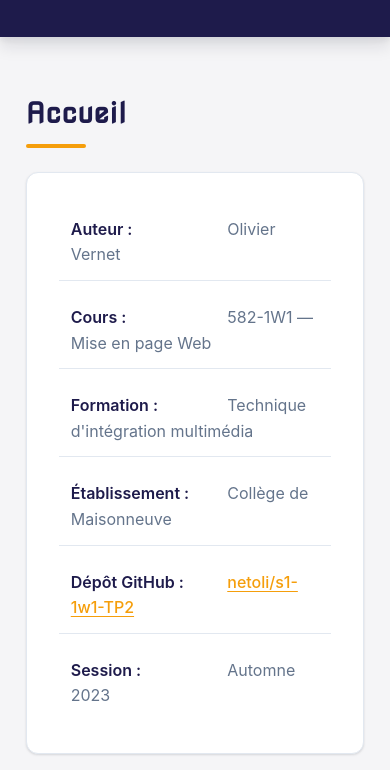
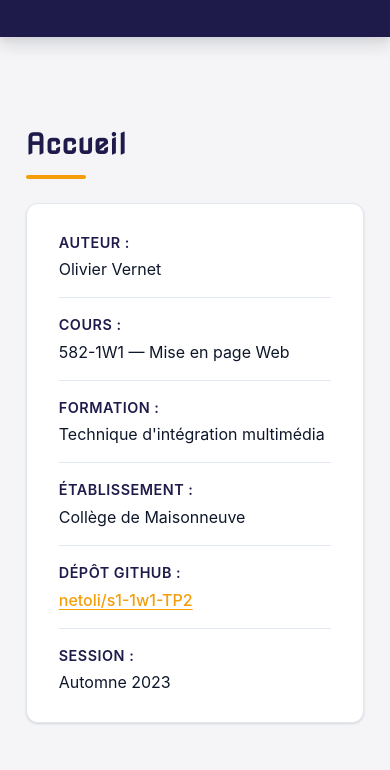
Before and after one commit to netoli/s1-1w1-TP2, a plain HTML site: page index.htm in a window 390 px wide. Shown: the part 74-844 px from the top of the page. Drawn offline with Linux system fonts and the light colour scheme.

Commit message:
fix(layout): inscription input dupliqué + accueil 1-colonne stable
Deux régressions visibles après merge de la PR #1.

1. Inscription : <input id="utilisateur"> en double (résidu de l'edit
   Vague B où j'ai inséré le label visually-hidden + le nouvel input
   sans supprimer l'original). Sur la grille 2 colonnes, ça produisait :
   ligne 5 = (utilisateur, utilisateur), ligne 6 = (mdp, submit)
   au lieu de (utilisateur, mdp) / (submit, reset).
   → Ligne 111 dupliquée supprimée.

2. Accueil : la liste passait en 2 colonnes sur tablette+ avec un
   <strong> en min-width: 140px. Dans des colonnes étroites, la valeur
   était poussée sous le label sur 2-3 lignes ("582-1W1 — Mise / en
   page Web", "Technique / d'intégration multimédia", etc.).
   → .liste-accueil : 1 colonne pleine largeur (max 760px).
   → Chaque <li> : grid 160px + 1fr, label uppercase letter-spaced,
     valeur en couleur primaire pleine.
   → Mobile < 560px : empile label/valeur (1 colonne).

```diff
--- a/css/style.css
+++ b/css/style.css
@@ -324,20 +324,25 @@ main > section h3 {
     list-style: none;
     display: grid;
     grid-template-columns: 1fr;
-    gap: var(--sp-3);
+    gap: 0;
     background: var(--c-card);
     border: 1px solid var(--c-border);
     border-radius: var(--radius-md);
-    padding: var(--sp-6);
+    padding: var(--sp-3) var(--sp-6);
     box-shadow: var(--shadow-sm);
-    max-width: 720px;
+    max-width: 760px;
 }
 
 .liste-accueil li {
-    padding: var(--sp-3);
+    display: grid;
+    grid-template-columns: 160px 1fr;
+    gap: var(--sp-4);
+    align-items: baseline;
+    padding: var(--sp-4) 0;
     border-bottom: 1px solid var(--c-border);
-    color: var(--c-text-muted);
+    color: var(--c-text);
     font-size: 1rem;
+    line-height: 1.5;
 }
 
 .liste-accueil li:last-child {
@@ -347,9 +352,9 @@ main > section h3 {
 .liste-accueil li strong {
     color: var(--c-primary);
     font-weight: 600;
-    min-width: 140px;
-    display: inline-block;
-    margin-right: var(--sp-3);
+    font-size: .9rem;
+    text-transform: uppercase;
+    letter-spacing: .5px;
 }
 
 .liste-accueil li a {
@@ -357,6 +362,14 @@ main > section h3 {
     font-weight: 500;
     text-decoration: underline;
     text-underline-offset: 3px;
+    word-break: break-word;
+}
+
+@media (max-width: 560px) {
+    .liste-accueil li {
+        grid-template-columns: 1fr;
+        gap: var(--sp-1);
+    }
 }
 
 /* ============================== Inscription =========================== */
@@ -997,14 +1010,6 @@ main > section h3 {
         aspect-ratio: 1 / 1;
     }
 
-    .liste-accueil {
-        grid-template-columns: repeat(2, 1fr);
-    }
-
-    .liste-accueil li:last-child {
-        grid-column: span 2;
-    }
-
     .formulaire {
         grid-template-columns: repeat(2, 1fr);
     }
--- a/index.htm
+++ b/index.htm
@@ -108,7 +108,6 @@
                 <input type="radio" name="programmeur" id="prog__3" value="fullstack">
             </fieldset>
 
-            <input type="text" id="utilisateur" name="utilisateur" placeholder="Nom d'utilisateur">
             <label for="utilisateur" class="visually-hidden">Nom d'utilisateur</label>
             <input type="text" id="utilisateur" name="utilisateur" placeholder="Nom d'utilisateur" autocomplete="username">
             <label for="mdp" class="visually-hidden">Mot de passe</label>
```
